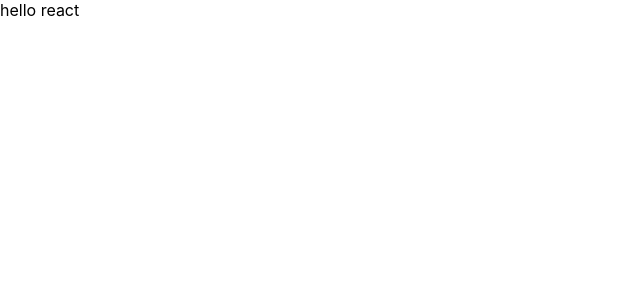
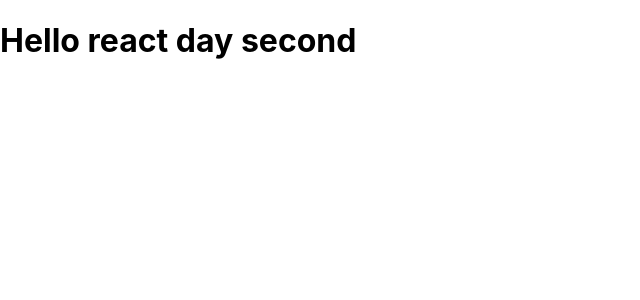
Before and after one commit to pradipgangarde05/React-23, a React (Create React App) app: page / in a window 1280 px wide. Shown: the top 300 px of the page, without its empty margins (0-640 px from the left). Built offline with nearby package versions, Linux system fonts and the light colour scheme.

Commit message:
unused-fun

```diff
--- a/src/App.js
+++ b/src/App.js
@@ -1,5 +1,22 @@
-function App(){
-  return "hello  react "
+// JSX = JS + HTML
+// IF A FUNCTION RETURNS HTML, THIS BECOMES A USER DEFINED TAG
+// <App></App>
+// <App />
+// Compare with PreDefineTag
+// h1, p, li,
+// Why Master Case Convention ?
+// For Pre Define Tag  :: Lowercase :: <h1>
+// For User Define Tag :: MasterCase :: <App>
+function App() {
+  return <h1>Hello react day second</h1>;
+}
 
+// UNUSED!!!
+// JSX => JS + HTML/XML
+// IF your function returns HTML
+// Convention:: Start your function name in captial letter.
+function Sum() {
+  return <h1>100</h1>;
 }
+
 export default App;
```
